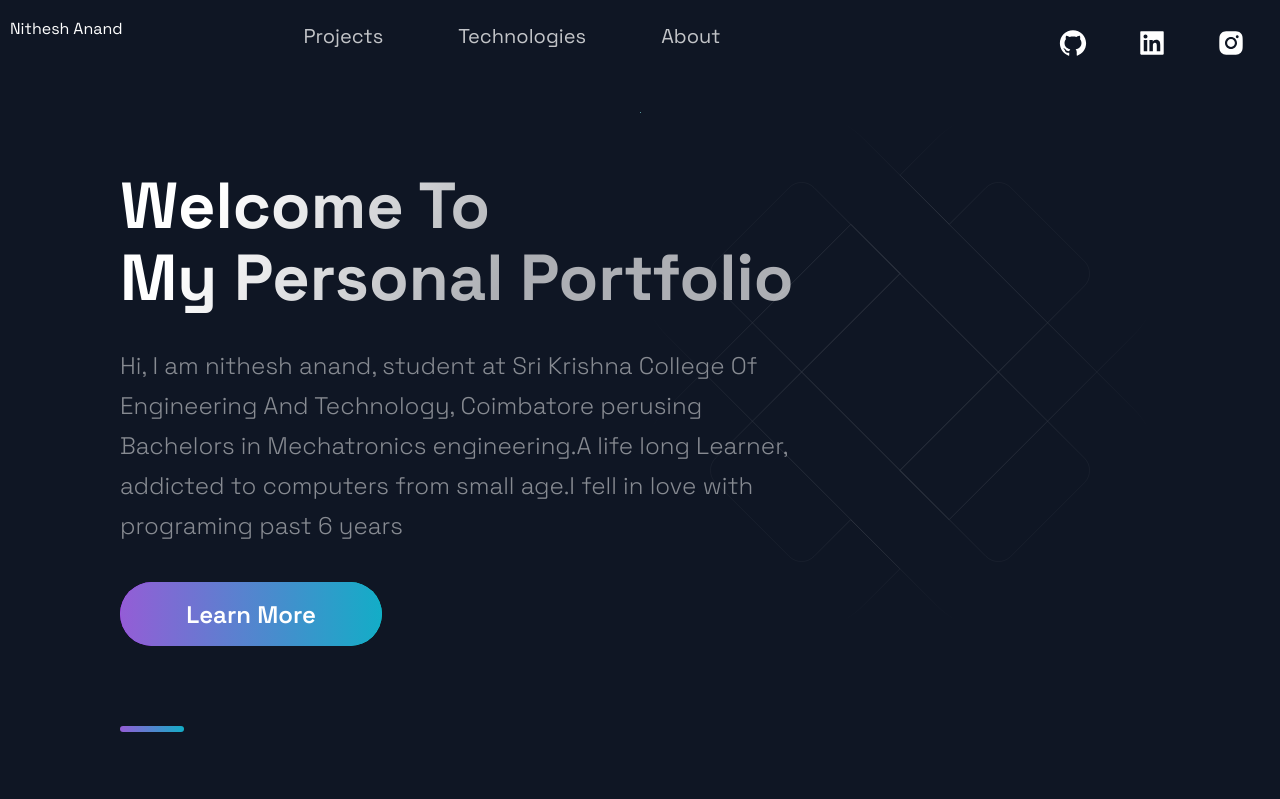
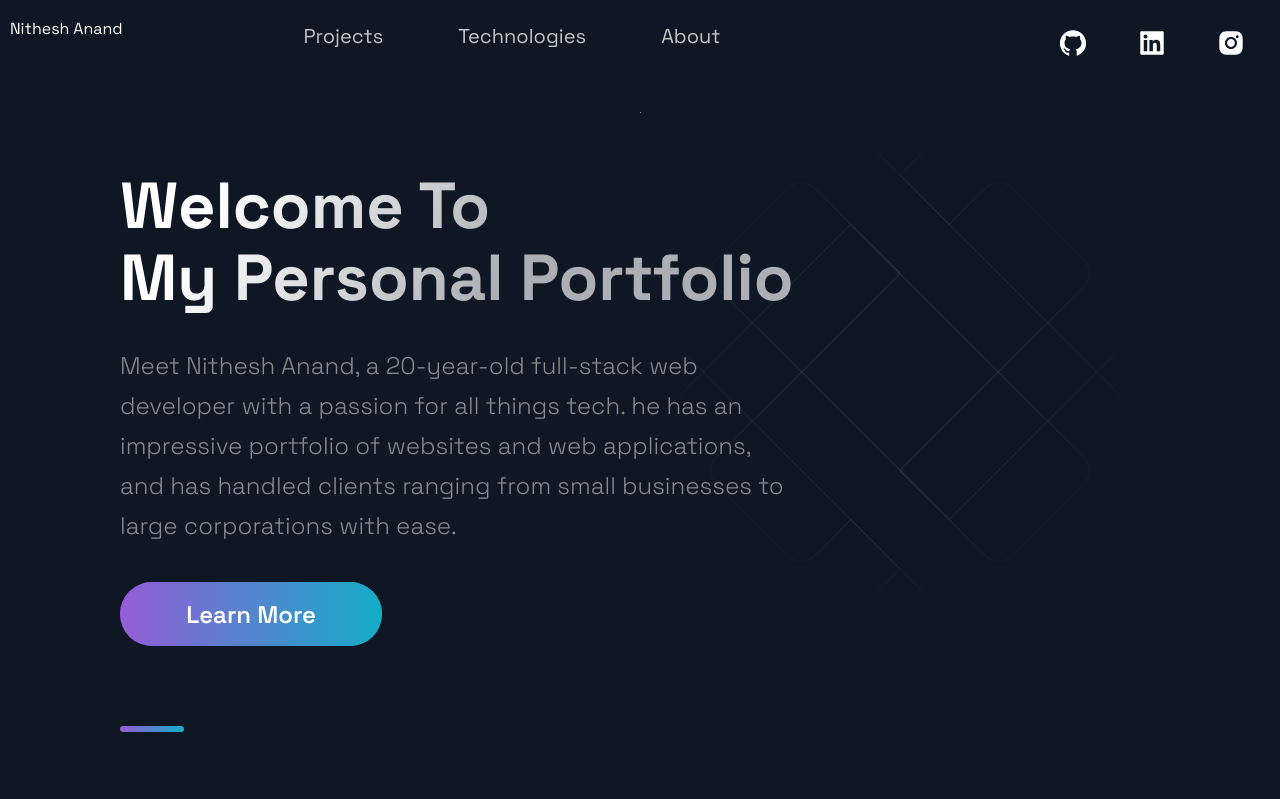
Before and after one commit to NitheshAnandMuruganantham/portfolio, a Next.js app: page / in a window 1280 px wide. Shown: the top 799 px of the page. Built offline with nearby package versions, Linux system fonts and the light colour scheme.

Commit message:
Update Hero.jsx

```diff
--- a/src/components/Hero/Hero.jsx
+++ b/src/components/Hero/Hero.jsx
@@ -17,10 +17,8 @@ const Hero = (props) => (
           My Personal Portfolio
         </SectionTitle>
         <SectionText>
-          Hi, I am nithesh anand, student at Sri Krishna College Of Engineering
-          And Technology, Coimbatore perusing Bachelors in Mechatronics
-          engineering.A life long Learner, addicted to computers from small
-          age.I fell in love with programing past 6 years
+Meet Nithesh Anand, a 20-year-old full-stack web developer with a passion for all things tech. he has an impressive portfolio of websites
+  and web applications, and has handled clients ranging from small businesses to large corporations with ease.
         </SectionText>
         <Button onClick={props.handleClick}>Learn More</Button>
       </LeftSection>
```
